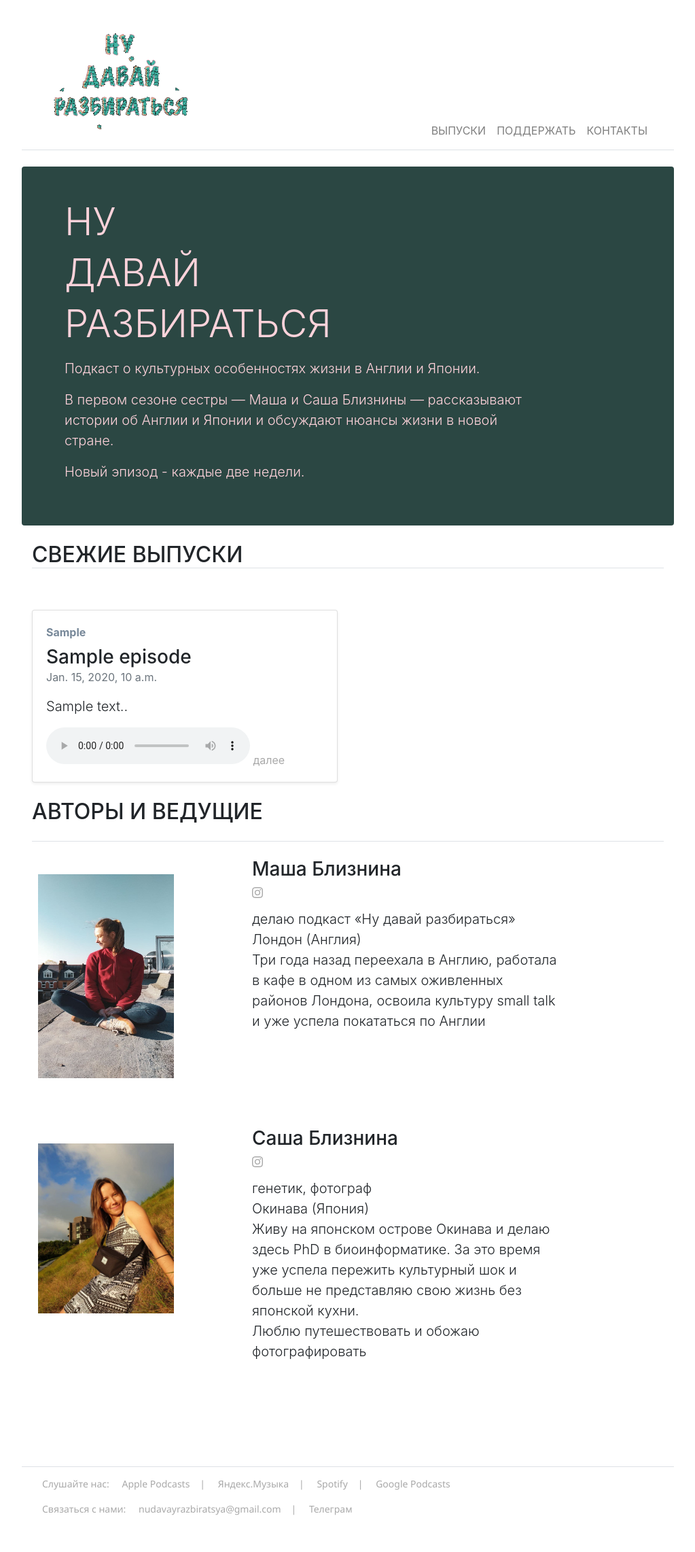
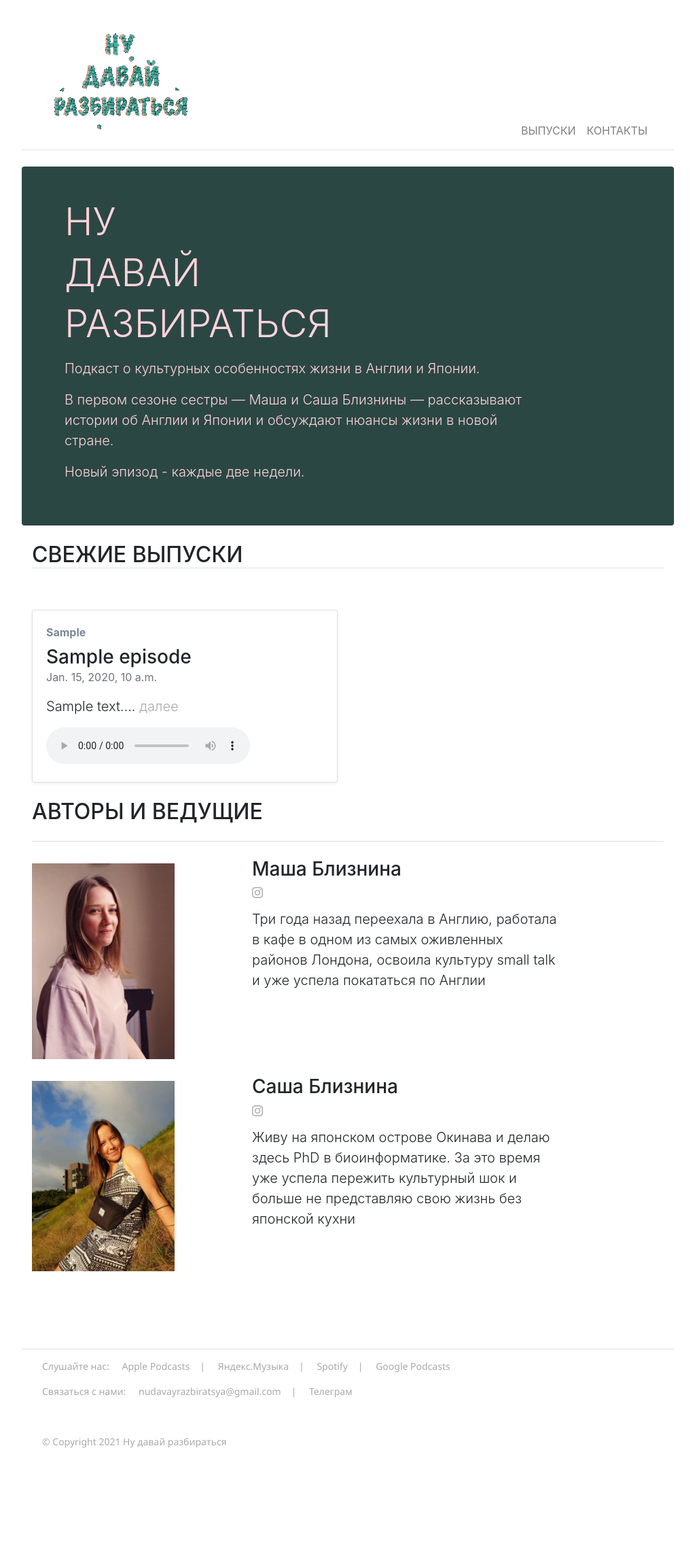
Before and after one commit to mashabliznina/blizninapodcast-live, a Django app: page / in a window 1280 px wide. Shown: the top 2283 px of the page at 68% size, without its empty margins (128-1151 px from the left). After the commit the page ends 2130 px from the top, so only its background shows below. Run offline with Django 3.2, Linux system fonts and the light colour scheme; tables that the repository leaves empty hold one stand-in row (values such as "Sample post"); some libraries are stand-ins or nearby versions.

Commit message:
update template_pages

```diff
--- a/pages/templates/base.html
+++ b/pages/templates/base.html
@@ -32,7 +32,7 @@
             <div class="collapse navbar-collapse " id="navbarSupportedContent">
                 <div class="navbar-nav ml-auto">
                     <a class="nav-link p-2 ml-auto" href="/episodes/">ВЫПУСКИ</a>
-                    <a class="nav-link p-2 ml-auto" href="#">ПОДДЕРЖАТЬ</a>
+                    <!-- <a class="nav-link p-2 ml-auto" href="#">ПОДДЕРЖАТЬ</a> -->
                     <a class="nav-link p-2 ml-auto" href="/contact_page/">КОНТАКТЫ</a>
                 </div>
             </div>
--- a/pages/templates/css/custom.css
+++ b/pages/templates/css/custom.css
@@ -12,6 +12,7 @@
 
 .a-link {
     color: darkgray;
+    font-size: 0.9em;
 }
 
 .contact-box-top {
--- a/pages/templates/home_page.html
+++ b/pages/templates/home_page.html
@@ -25,11 +25,14 @@
                     <strong class="d-inline-block mb-2 my-text-primary">{{episode.theme}}</strong>
                     <h3 class="mb-0">{{episode.title}}</h3>
                     <div class="mb-1 text-muted">{{episode.date}}</div>
-                    <p class="lead my-3">{{episode.preview}}.</p>
+                    <p class="lead my-3">
+                        {{episode.preview}}...
+                        <a href="/episodes/{{episode.pk}}" class="a-link">далее</a>
+                    </p>
                     <audio controls>
-                        <source src="https://www.buzzsprout.com/1823938/{{episode.buzz_id}}.mp3?download=true" type="audio/mpeg">
+                        <source src="https://www.buzzsprout.com/1823938/{{episode.buzz_id}}.mp3?download=true"
+                            type="audio/mpeg">
                     </audio>
-                    <a href="/episodes/{{episode.pk}}" class="a-link">далее</a>
                     <!-- ad :: after -> next post -->
                 </div>
             </div>
@@ -40,16 +43,10 @@
         <div class="col-md-12">
             <h2 class="pb-4 mb-4 fst-italic border-bottom">АВТОРЫ И ВЕДУЩИЕ</h2>
             <div class="row mb-4">
-                <div class="col-md-4 mr-1">
-                    <div class="row g-0 flex-md-row mb-4 h-md-250 position-relative">
-                        <div class="col p-4 d-flex flex-column position-static">
-                            <img src="/static/images/Masha_roof.jpg" alt, width="200" , height="300">
-                        </div>
-                    </div>
+                <div class="col-md-4 mr-1 pt-2">
+                    <img src="/static/images/Masha_new.jpg" style="width:210px; height:auto;">
                 </div>
                 <div class="col-md-6 mr-1">
-                    <div class="row g-0 flex-md-row mb-4 h-md-250 position-relative">
-                        <div class="col p-6 d-flex flex-column position-static">
                     <h3 class="mb-0">Маша Близнина</h3>
                     <a href="https://www.instagram.com/mashabliznina/" class="a-link">
                         <!-- <i class="bi bi-instagram"></i> -->
@@ -60,22 +57,17 @@
                         </svg>
                     </a>
                     <p class="lead my-3">
-                                делаю подкаст «Ну давай разбираться»<br>
-                                Лондон (Англия)<br>
+                        <!-- Лондон (Англия)<br>
+                        делаю подкаст «Ну давай разбираться»<br> -->
                         Три года назад переехала в Англию, работала в кафе
                         в одном из самых оживленных районов Лондона,
                         освоила культуру small talk и уже успела покататься по Англии</p>
                 </div>
-                    </div>
-                </div>
+
             </div>
             <div class="row mb-4">
-                <div class="col-md-4 mr-1">
-                    <div class="row g-0 flex-md-row mb-4 h-md-250 position-relative">
-                        <div class="col p-4 d-flex flex-column position-static">
-                            <img src="/static/images/Sasha.jpg" alt, width="200" , height="250">
-                        </div>
-                    </div>
+                <div class="col-md-4 mr-1 pt-2">
+                    <img src="/static/images/Sasha.jpg" style="width:210px; height:auto;">
                 </div>
                 <div class="col-md-6 mr-1">
                     <div class="row g-0 flex-md-row mb-4 h-md-250 position-relative">
@@ -90,12 +82,11 @@
                                 </svg>
                             </a>
                             <p class="lead my-3">
-                                генетик, фотограф<br>
-                                Окинава (Япония)<br>
+                                <!-- Окинава (Япония)<br>
+                                генетик, фотограф<br> -->
                                 Живу на японском острове Окинава и делаю здесь PhD в биоинформатике.
                                 За это время уже успела пережить культурный шок и больше не представляю свою жизнь
-                                без японской кухни.<br>
-                                Люблю путешествовать и обожаю фотографировать</p>
+                                без японской кухни<br></p>
                         </div>
                     </div>
                 </div>
```
Also changed, not shown: pages/static/images/Masha.jpg (deleted), pages/static/images/Masha_new.jpg, pages/static/images/Masha_roof.jpg (deleted). Lines whose indentation alone changed are shown as unchanged.
